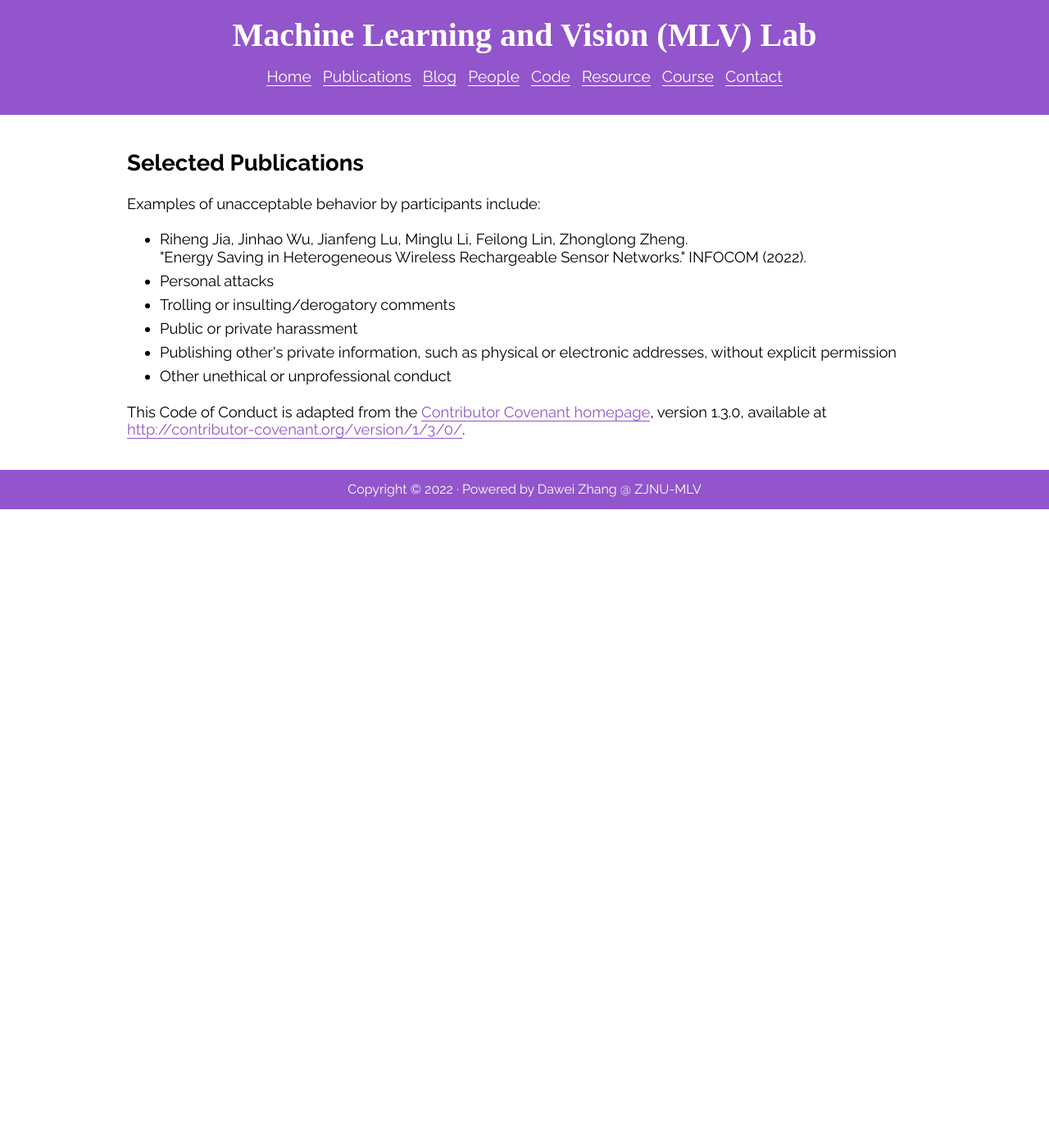
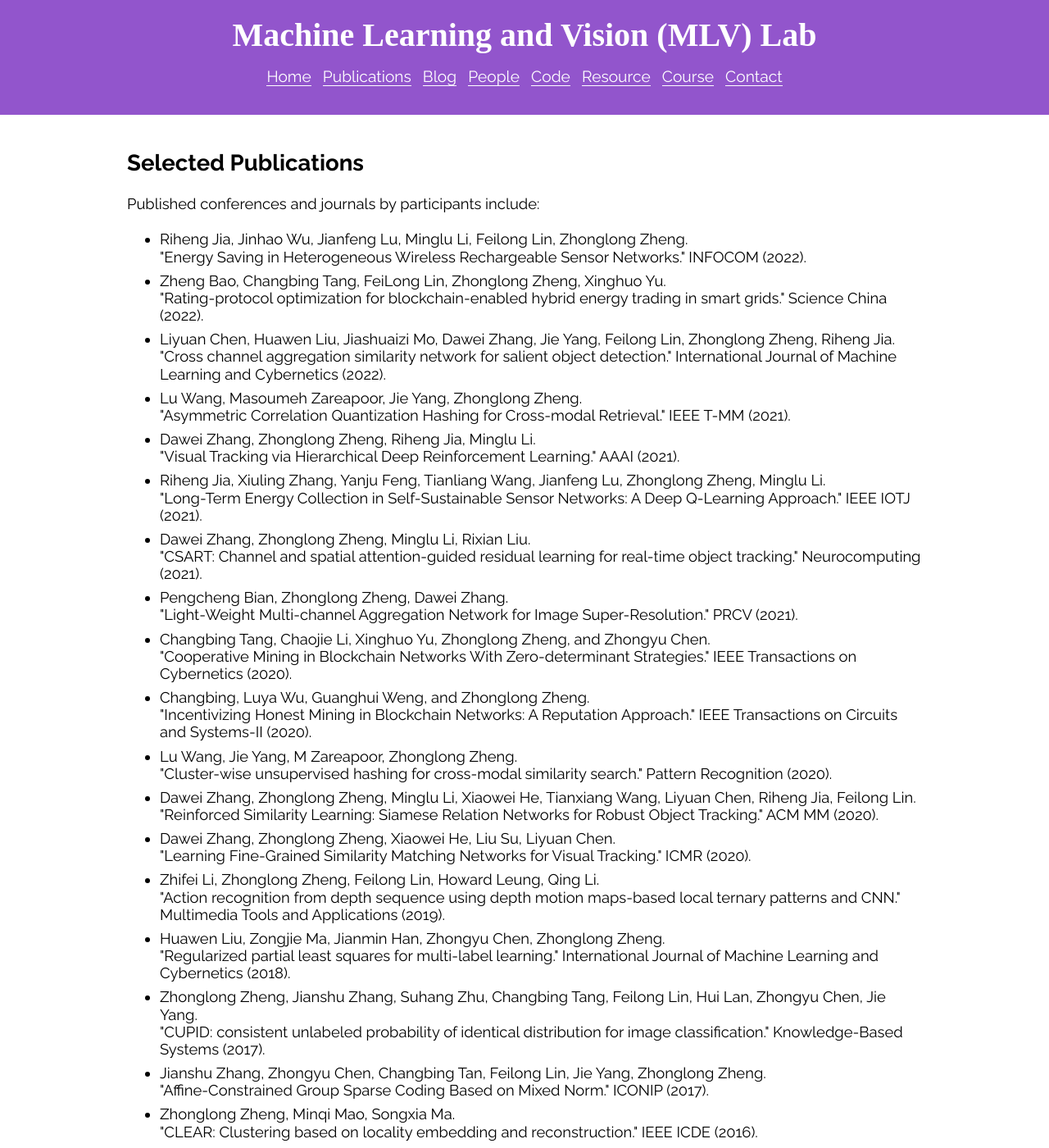
Before and after one commit to ZJNU-MLV-Lab/ZJNU-MLV-Lab.github.io, a Jekyll site: the page built from pub.html, in a window 1280 px wide and 1400 px high. Shown: the whole window at 82% size. Built offline with Jekyll 4.4.1, drawn with Linux system fonts in a browser that asks for light colours; nearby versions of some CDN libraries; some web fonts are replaced; some of the changed text lies outside the part shown.

Commit message:
Update pub.html

```diff
--- a/pub.html
+++ b/pub.html
@@ -6,15 +6,85 @@ title:  Publications
     <h2>Selected Publications</h2>
 
     <p>
-      Examples of unacceptable behavior by participants include:
+      Published conferences and journals by participants include:
       <ul>
         <li> Riheng Jia, Jinhao Wu, Jianfeng Lu, Minglu Li, Feilong Lin, Zhonglong Zheng.<br />
   "Energy Saving in Heterogeneous Wireless Rechargeable Sensor Networks." INFOCOM (2022). </li>
-        <li>Personal attacks</li>
-        <li>Trolling or insulting/derogatory comments</li>
-        <li>Public or private harassment</li>
-        <li>Publishing other's private information, such as physical or electronic addresses, without explicit permission</li>
-        <li>Other unethical or unprofessional conduct</li>
+
+        <li>Zheng Bao, Changbing Tang, FeiLong Lin, Zhonglong Zheng, Xinghuo Yu.<br />
+  "Rating-protocol optimization for blockchain-enabled hybrid energy trading in smart grids." Science China (2022).</li>
+
+        <li>Liyuan Chen, Huawen Liu, Jiashuaizi Mo, Dawei Zhang, Jie Yang, Feilong Lin, Zhonglong Zheng, Riheng Jia.<br />
+  "Cross channel aggregation similarity network for salient object detection." International Journal of Machine Learning and Cybernetics (2022).</li>
+
+        <li>Lu Wang, Masoumeh Zareapoor, Jie Yang, Zhonglong Zheng.<br />
+  "Asymmetric Correlation Quantization Hashing for Cross-modal Retrieval." IEEE T-MM (2021).</li>
+
+        <li>Dawei Zhang, Zhonglong Zheng, Riheng Jia, Minglu Li.<br />
+  "Visual Tracking via Hierarchical Deep Reinforcement Learning." AAAI (2021).</li>
+
+        <li>Riheng Jia, Xiuling Zhang, Yanju Feng, Tianliang Wang, Jianfeng Lu, Zhonglong Zheng, Minglu Li.<br />
+  "Long-Term Energy Collection in Self-Sustainable Sensor Networks: A Deep Q-Learning Approach." IEEE IOTJ (2021).</li>
+
+        <li>Dawei Zhang, Zhonglong Zheng, Minglu Li, Rixian Liu.<br />
+  "CSART: Channel and spatial attention-guided residual learning for real-time object tracking." Neurocomputing (2021).</li>
+
+        <li>Pengcheng Bian, Zhonglong Zheng, Dawei Zhang.<br />
+  "Light-Weight Multi-channel Aggregation Network for Image Super-Resolution." PRCV (2021).</li>
+
+        <li>Changbing Tang, Chaojie Li, Xinghuo Yu, Zhonglong Zheng, and Zhongyu Chen.<br />
+  "Cooperative Mining in Blockchain Networks With Zero-determinant Strategies." IEEE Transactions on Cybernetics (2020).</li>
+
+        <li>Changbing, Luya Wu, Guanghui Weng, and Zhonglong Zheng.<br />
+  "Incentivizing Honest Mining in Blockchain Networks: A Reputation Approach." IEEE Transactions on Circuits and Systems-II (2020).</li>
+
+        <li>Lu Wang, Jie Yang, M Zareapoor, Zhonglong Zheng.<br />
+  "Cluster-wise unsupervised hashing for cross-modal similarity search." Pattern Recognition (2020).</li>
+
+        <li>Dawei Zhang, Zhonglong Zheng, Minglu Li, Xiaowei He, Tianxiang Wang, Liyuan Chen, Riheng Jia, Feilong Lin.<br />
+  "Reinforced Similarity Learning: Siamese Relation Networks for Robust Object Tracking." ACM MM (2020).</li>
+
+        <li>Dawei Zhang, Zhonglong Zheng, Xiaowei He, Liu Su, Liyuan Chen.<br />
+  "Learning Fine-Grained Similarity Matching Networks for Visual Tracking." ICMR (2020).</li>
+
+        <li>Zhifei Li, Zhonglong Zheng, Feilong Lin, Howard Leung, Qing Li.<br />
+  "Action recognition from depth sequence using depth motion maps-based local ternary patterns and CNN." Multimedia Tools and Applications (2019).</li>
+
+        <li>Huawen Liu, Zongjie Ma, Jianmin Han, Zhongyu Chen, Zhonglong Zheng.<br />
+  "Regularized partial least squares for multi-label learning." International Journal of Machine Learning and Cybernetics (2018).</li>
+
+        <li>Zhonglong Zheng, Jianshu Zhang, Suhang Zhu, Changbing Tang, Feilong Lin, Hui Lan, Zhongyu Chen, Jie Yang.<br />
+  "CUPID: consistent unlabeled probability of identical distribution for image classification." Knowledge-Based Systems (2017).</li>
+
+        <li>Jianshu Zhang, Zhongyu Chen, Changbing Tan, Feilong Lin, Jie Yang, Zhonglong Zheng.<br />
+  "Affine-Constrained Group Sparse Coding Based on Mixed Norm." ICONIP (2017).</li>
+
+        <li>Zhonglong Zheng, Minqi Mao, Songxia Ma.<br />
+  "CLEAR: Clustering based on locality embedding and reconstruction." IEEE ICDE (2016).</li>
+
+        <li>Minqi Mao, Zhonglong Zheng, Zhongyu Chen, Huawen Liu, Xiaowei He, Ronghua Ye.<br />
+  "Two-dimensional pca hashing and its extension." IEEE ICPR (2016).</li>
+
+        <li>Minqi Mao, Zhonglong Zheng, Zhongyu Chen, Huawen Liu, Xiaowei He, Ronghua Ye.<br />
+  "Group and collaborative dictionary pair learning for face recognition." IEEE ICPR (2016).</li>
+
+        <li>Zhonglong Zheng, Xiaoqiao Huang, Zhongyu Chen.<br />
+  "Regression analysis of locality preserving projections via sparse penalty." Information Sciences (2015).</li>
+
+        <li>Xiaowei He, Junli Fan, Zhonglong Zheng.<br />
+  "Image restoration with l2-type edge-continuous overlapping group sparsity." Pattern Recognition Letters (2015).</li>
+
+        <li> Zhonglong Zheng, Mudan Yu, Jiong Jia.<br />
+  "Fisher discrimination based low rank matrix recovery for face recognition." Pattern Recognition (2014).</li>
+
+        <li> Zhonglong Zheng, Haixin Zhang, Jiong Jia, Jianmin Zhao, Li Guo, Fangmei Fu, Mudan Yu.<br />
+        "Low-rank matrix recovery with discriminant regularization." PAKDD (2013) </li>
+
+        <li> Zhonglong Zheng, Mudan Yu, Jiong Jia, Huawen Liu, Haixin Zhang, Fangmei Fu, Xiaoqiao Huang.<br />
+        "Fisher Discrimination Based Low Rank Matrix Recovery." ACPR (2013) </li>
+
+        <li> Zhonglong Zheng, Jie Yang.<br />
+        "Exemplar based Laplacian Discriminant Projection." ESWA (2011) </li>
       </ul>
     </p>
 
```
